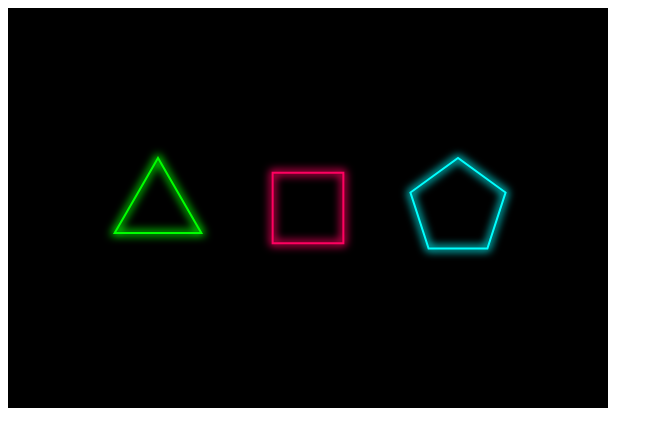
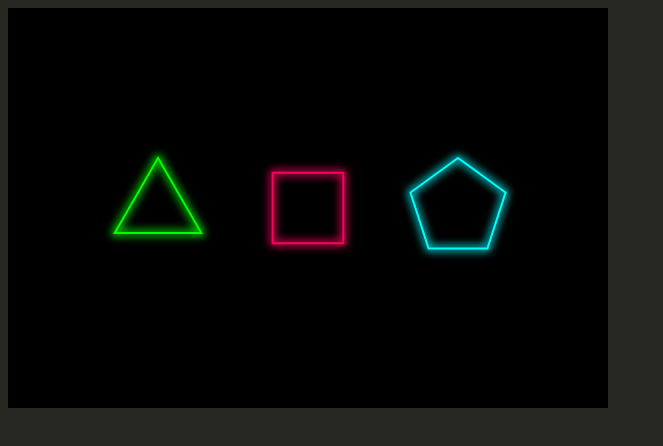
Before and after one commit to lcrespom/neon-dance, a website with bundled scripts: page index.html in a window 1280 px wide. Shown: the whole page, without its empty margins (0-663 px from the left). Built offline with nearby package versions, Linux system fonts and the light colour scheme.

Commit message:
Renamed project, changed background color

```diff
--- a/package.json
+++ b/package.json
@@ -1,5 +1,5 @@
 {
-  "name": "dancing-polygons",
+  "name": "neon-dance",
   "version": "1.0.0",
   "description": "Dancing neon polygons game",
   "main": "index.js",
--- a/style.css
+++ b/style.css
@@ -1,3 +1,7 @@
+body {
+    background-color: #272822;
+}
+
 canvas {
     background-color: black;
 }
```
